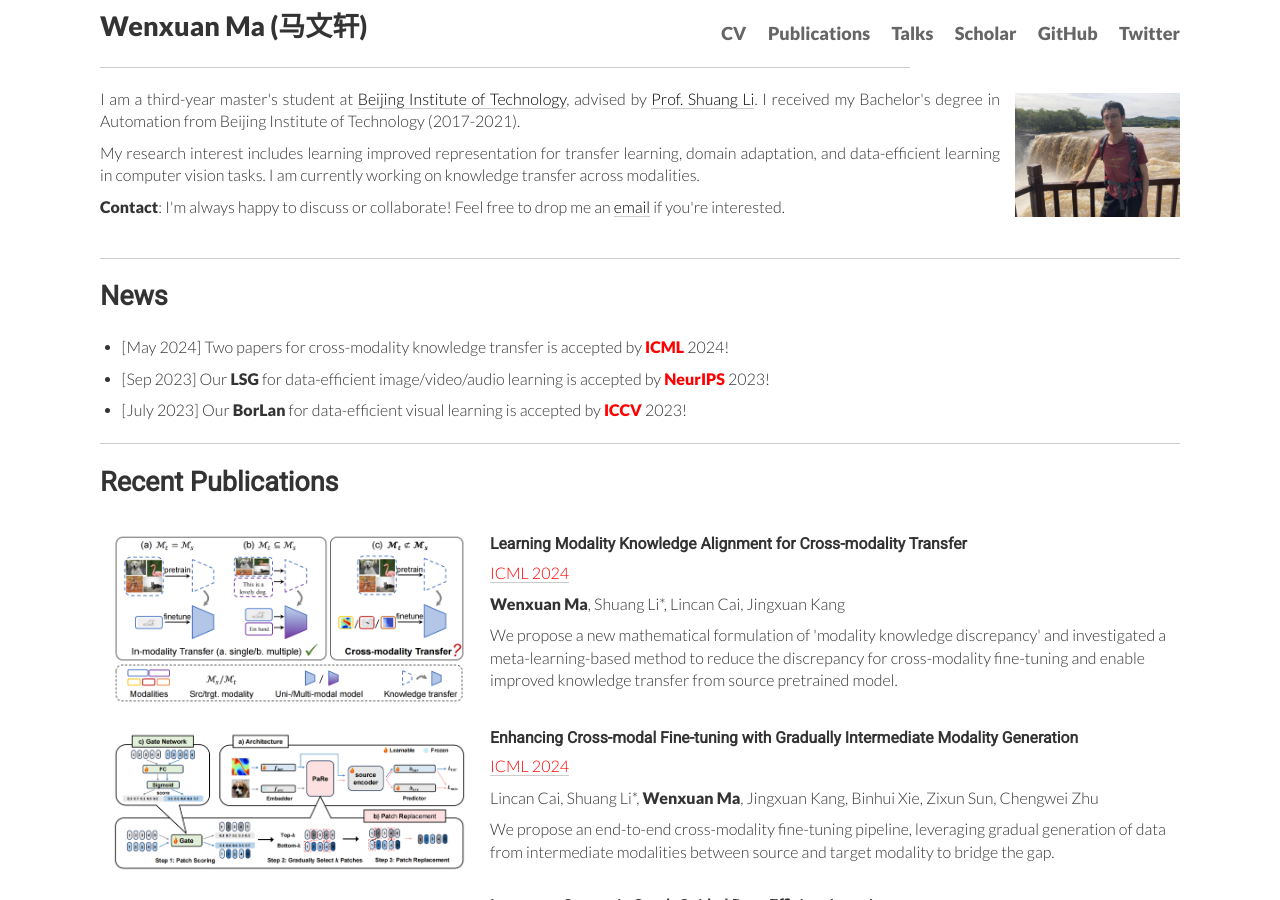
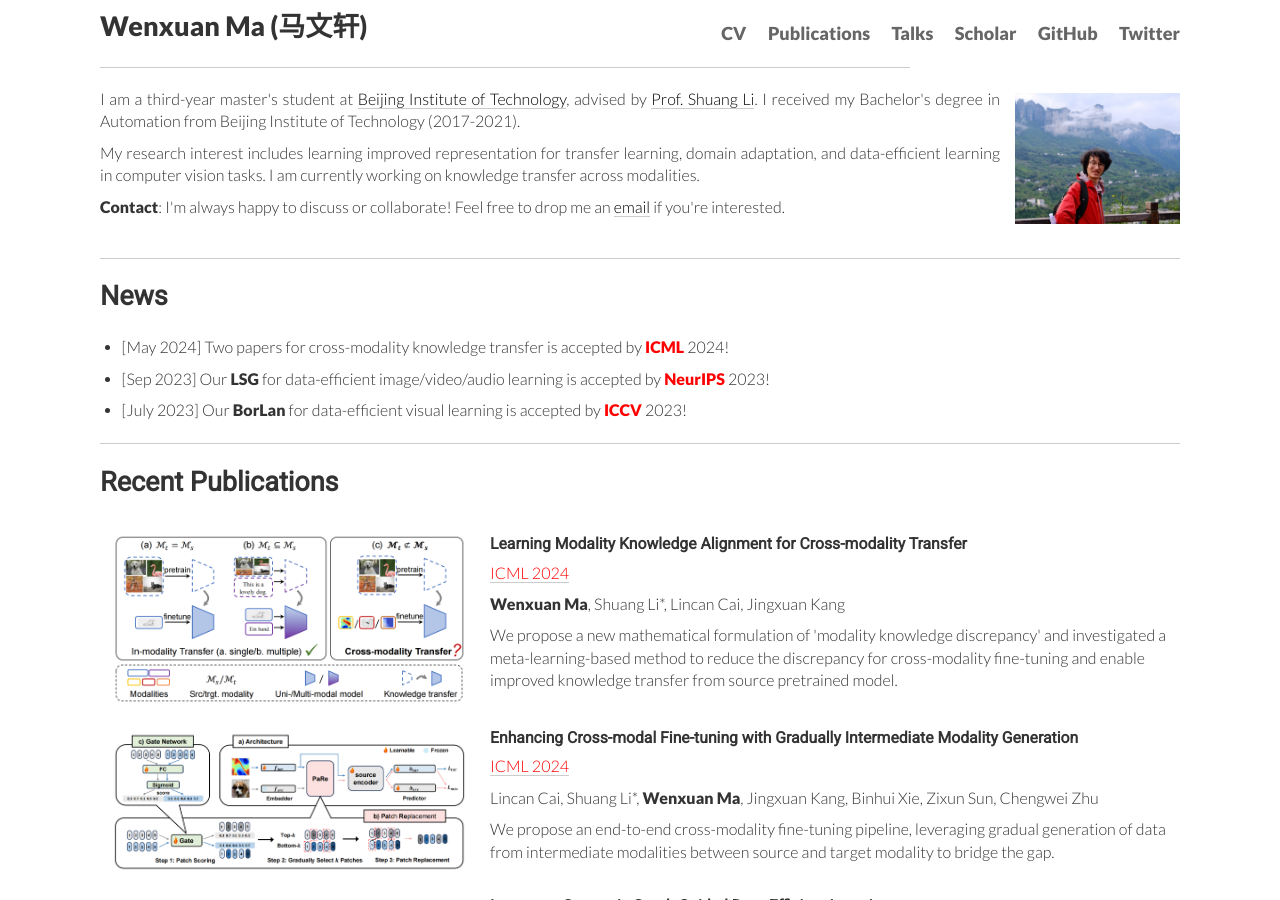
Before and after one commit to singalist/singalist.github.io, a Jekyll site: the page built from index.html, in a window 1280 px wide and 900 px high. Built offline with Jekyll 4.4.1, drawn with Linux system fonts in a browser that asks for light colours; nearby versions of some CDN libraries.

Commit message:
photo update

```diff
--- a/index.html
+++ b/index.html
@@ -13,7 +13,7 @@ tags: about
     $('#more').hide();
   }
 </script>
-<img src="{{ site.baseurl }}/images/photo.jpg" alt="Wenxuan Ma" width="180"
+<img src="{{ site.baseurl }}/images/photo2.jpg" alt="Wenxuan Ma" width="180"
   style="float: right; padding: 5px 0 0 15px; border-radius: 0%;" />
 
 <div class="bio" style="text-align:justify">
```
